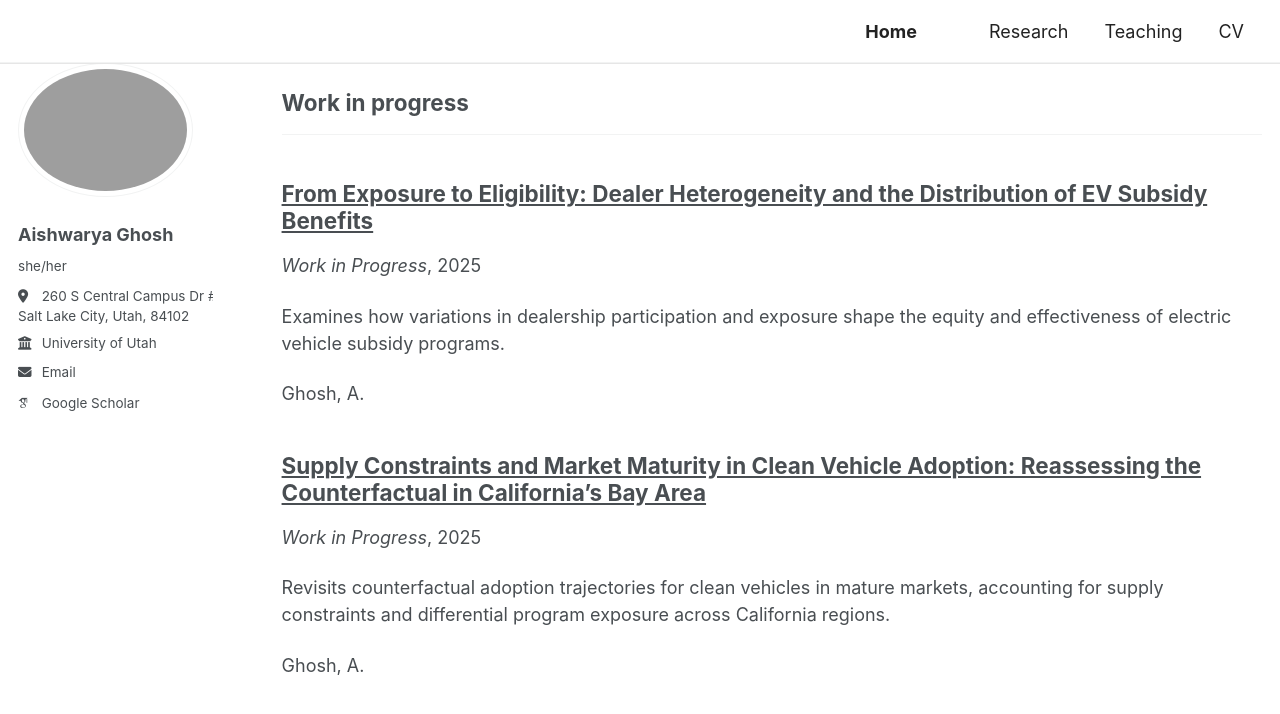
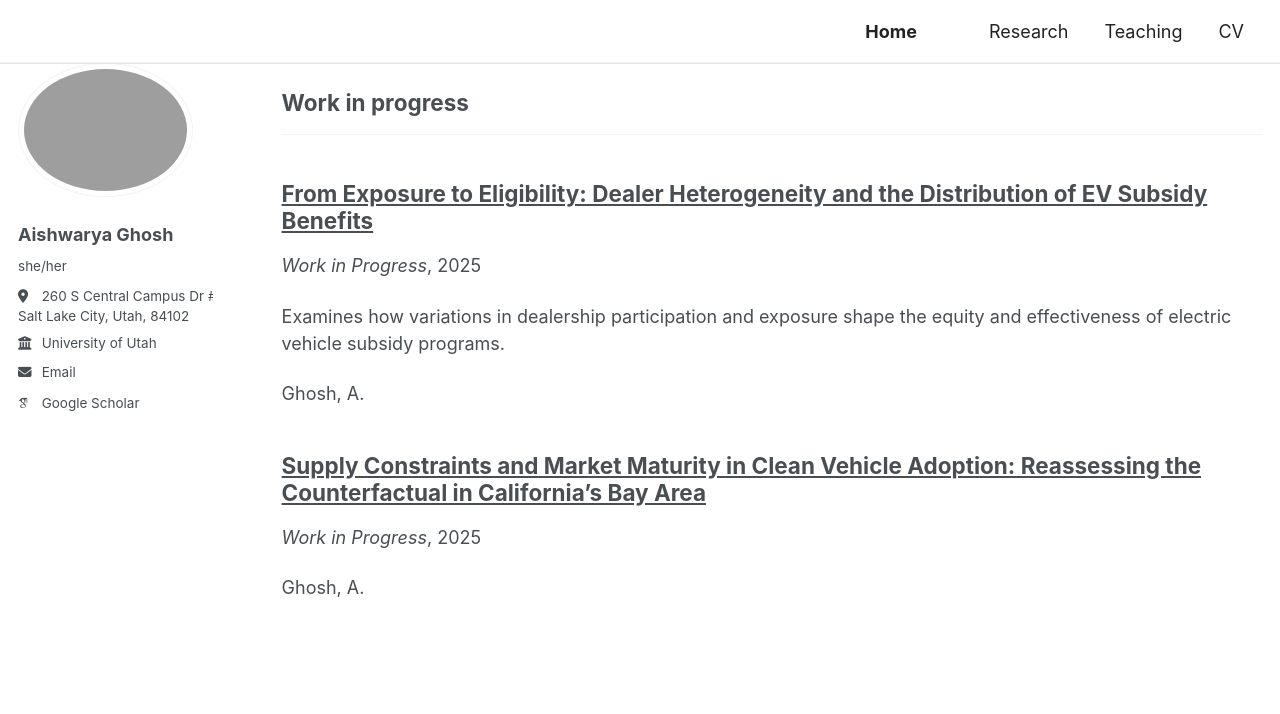
Before and after one commit to ghoshash1/ghoshash1.github.io, a Jekyll site: the page built from _pages/research.html, in a window 1280 px wide and 900 px high, scrolled down 1380 px. Shown: the top 714 px of the window. Built offline with Jekyll 4.4.1, drawn with Linux system fonts in a browser that asks for light colours; some web fonts are replaced.

Commit message:
Update 2025-06-11-supply-constraints-market-maturity.md

```diff
--- a/_publications/2025-06-11-supply-constraints-market-maturity.md
+++ b/_publications/2025-06-11-supply-constraints-market-maturity.md
@@ -3,7 +3,6 @@ title: "Supply Constraints and Market Maturity in Clean Vehicle Adoption: Reasse
 collection: publications
 category: wip
 date: 2025-06-09
-excerpt: "Revisits counterfactual adoption trajectories for clean vehicles in mature markets, accounting for supply constraints and differential program exposure across California regions."
 venue: "Work in Progress"
 paperurl: ""
 citation: "Ghosh, A."
```
